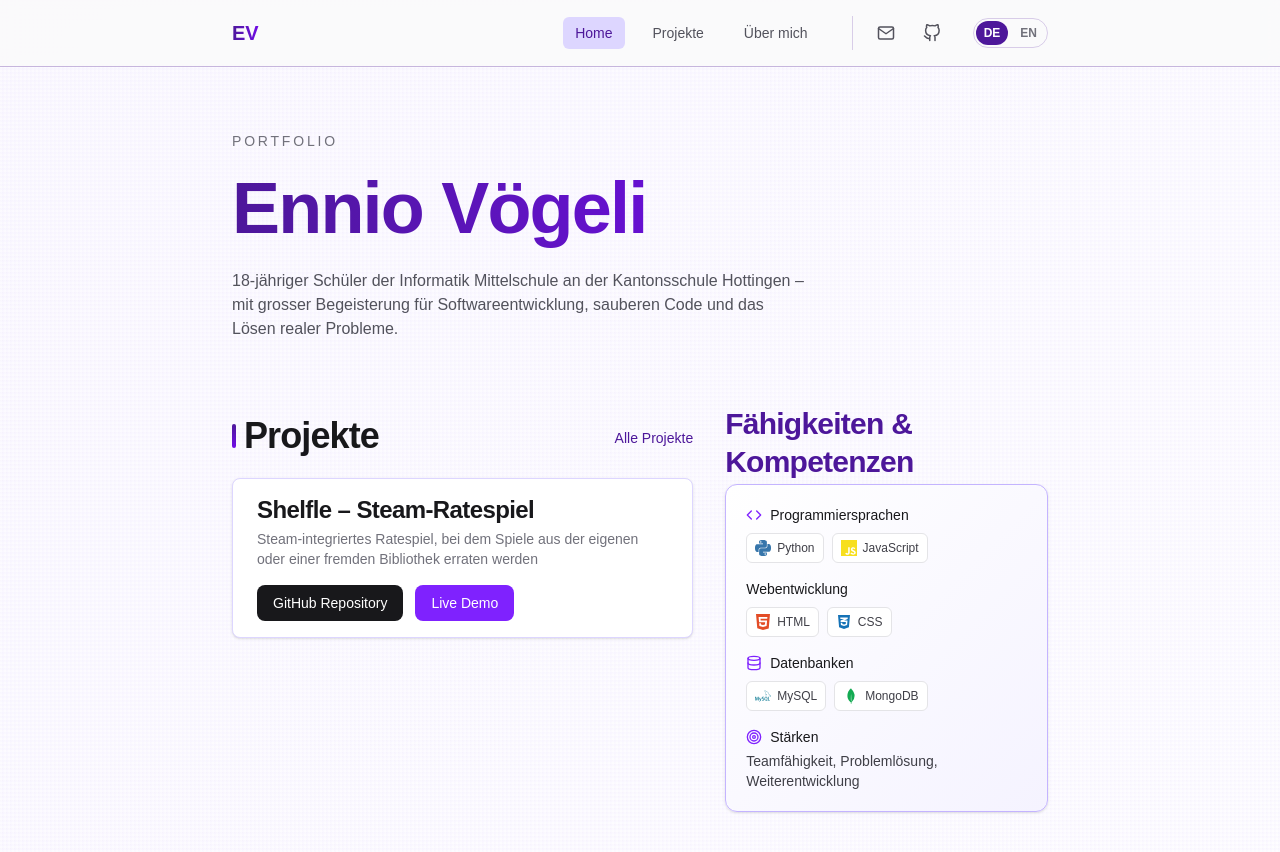
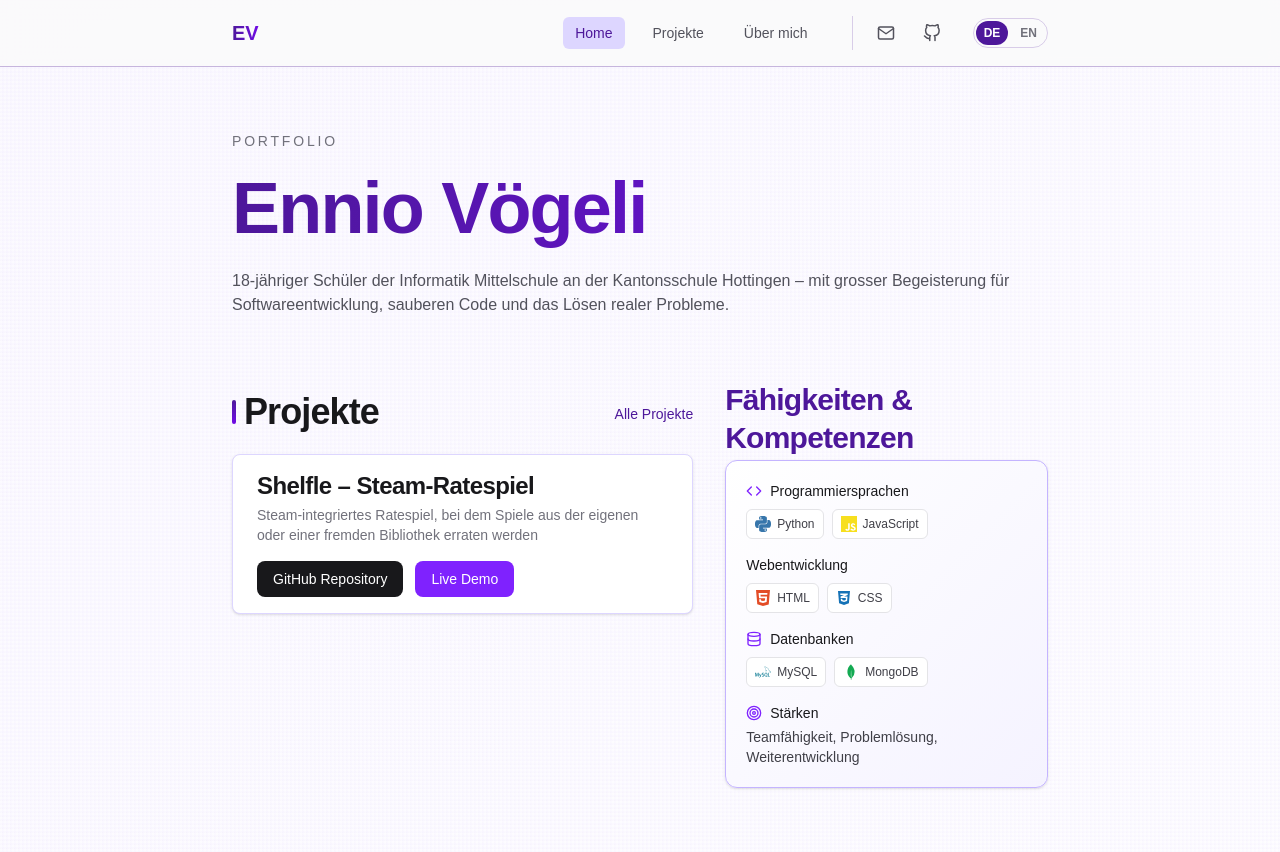
Before and after one commit to im24a-voegelie/Portfolio, a Next.js app: page / in a window 1280 px wide. Shown: the top 852 px of the page. Built offline with nearby package versions, Linux system fonts and the light colour scheme.

Commit message:
ui fixxx

```diff
--- a/app/page.js
+++ b/app/page.js
@@ -22,15 +22,15 @@ export default function Home() {
       <main className="w-full max-w-4xl px-6 py-12 sm:px-10 sm:py-16">
         {/* Hero */}
         <ScrollFadeIn direction="down" duration={0.8} className="mb-12">
-          <section className="flex flex-col gap-6 sm:mb-16 sm:flex-row sm:items-center sm:justify-between">
-            <div>
+          <section className="flex flex-col gap-6 sm:mb-16">
+            <div className="w-full">
               <p className="text-sm font-medium uppercase tracking-[0.2em] text-zinc-500 dark:text-zinc-400">
                 {t.home.badge}
               </p>
               <h1 className="mt-3 text-hero-lg bg-gradient-to-r from-violet-900 to-violet-700 dark:from-violet-400 dark:to-violet-600 bg-clip-text text-transparent">
                 {t.home.name}
               </h1>
-              <p className="mt-3 max-w-xl text-zinc-600 dark:text-zinc-400">
+              <p className="mt-3 text-zinc-600 dark:text-zinc-400">
                 {t.home.tagline}
               </p>
             </div>
```
